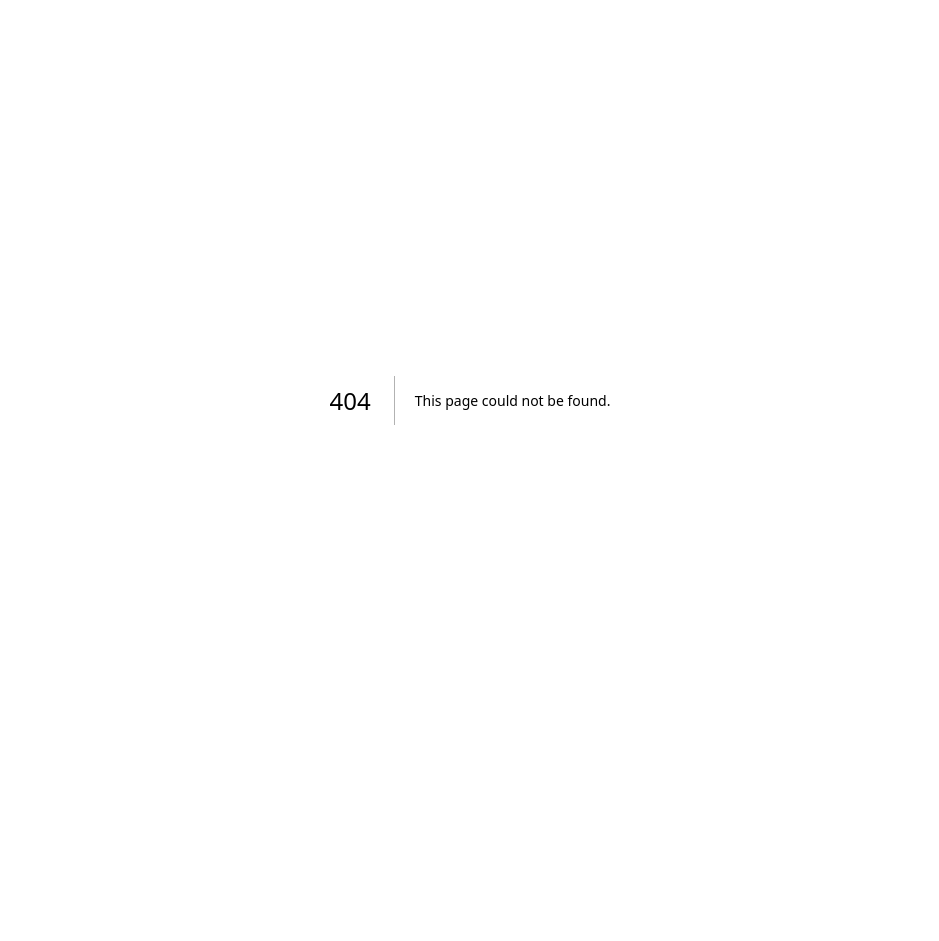
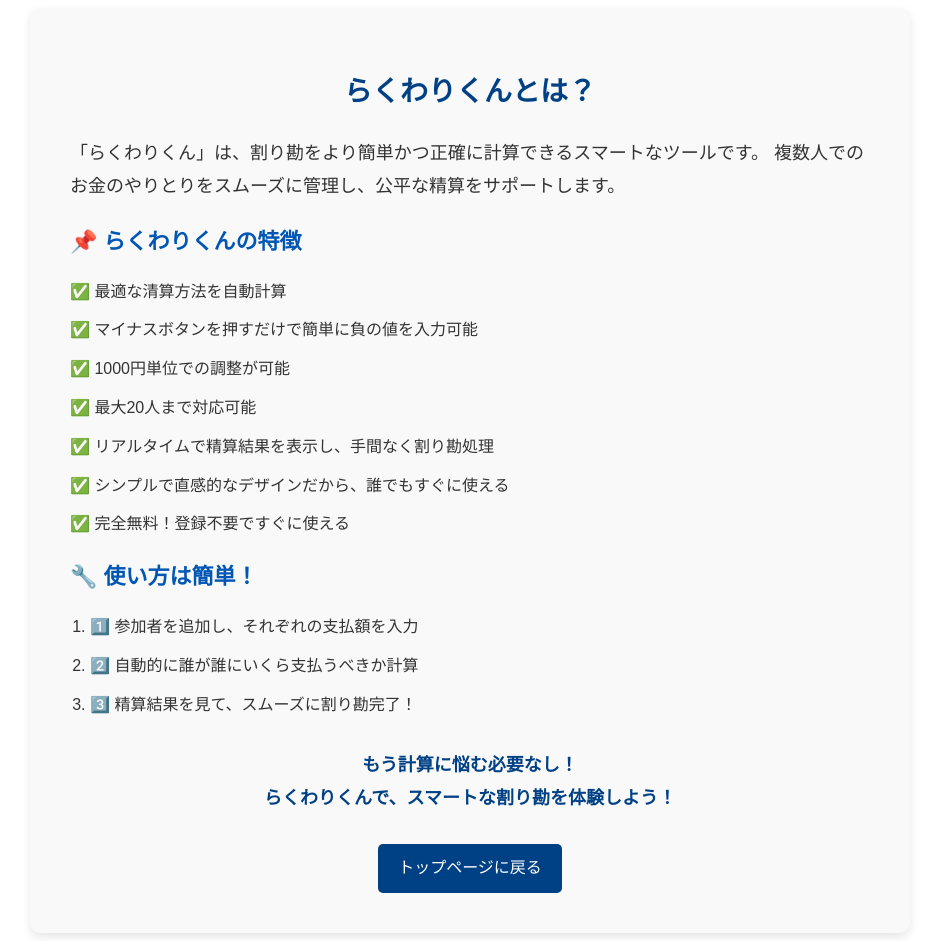
Before and after one commit to xkenks/Rakuwarikun, a Next.js app: page /about in a window 1280 px wide. Before the commit this address had no page. Shown: the whole page, without its empty margins (170-1109 px from the left). Before the commit the page ends 800 px from the top, so only its background shows below. Built offline with nearby package versions, Linux system fonts and the light colour scheme.

Commit message:
らくわりくん 本番適用

```diff
--- /dev/null
+++ b/src/pages/about.js
@@ -0,0 +1,86 @@
+import React from "react";
+import Link from "next/link";
+
+export default function About() {
+  return (
+    <div style={{
+      maxWidth: "800px",
+      margin: "auto",
+      padding: "40px",
+      fontFamily: "'Arial', sans-serif",
+      lineHeight: "1.8",
+      color: "#333",
+      backgroundColor: "#f9f9f9",
+      borderRadius: "10px",
+      boxShadow: "0px 4px 10px rgba(0, 0, 0, 0.1)",
+    }}>
+      <h1 style={{
+        textAlign: "center",
+        color: "#004085",
+        fontSize: "28px",
+        fontWeight: "bold",
+        marginBottom: "20px"
+      }}>らくわりくんとは？</h1>
+
+      <p style={{ fontSize: "18px", marginBottom: "20px" }}>
+      「らくわりくん」は、割り勘をより簡単かつ正確に計算できるスマートなツールです。
+      複数人でのお金のやりとりをスムーズに管理し、公平な精算をサポートします。
+      </p>
+
+      <h2 style={{ fontSize: "22px", color: "#0056b3", marginBottom: "10px" }}>
+        📌 らくわりくんの特徴
+      </h2>
+      <ul style={{
+        listStyleType: "none",
+        paddingLeft: "0",
+        fontSize: "16px"
+      }}>
+        <li style={{ marginBottom: "10px" }}>✅ 最適な清算方法を自動計算</li>
+        <li style={{ marginBottom: "10px" }}>✅ マイナスボタンを押すだけで簡単に負の値を入力可能</li>
+        <li style={{ marginBottom: "10px" }}>✅ 1000円単位での調整が可能</li>
+        <li style={{ marginBottom: "10px" }}>✅ 最大20人まで対応可能</li>
+        <li style={{ marginBottom: "10px" }}>✅ リアルタイムで精算結果を表示し、手間なく割り勘処理</li>
+        <li style={{ marginBottom: "10px" }}>✅ シンプルで直感的なデザインだから、誰でもすぐに使える</li>
+        <li style={{ marginBottom: "10px" }}>✅ 完全無料！登録不要ですぐに使える</li>
+      </ul>
+
+      <h2 style={{ fontSize: "22px", color: "#0056b3", marginBottom: "10px" }}>
+        🔧 使い方は簡単！
+      </h2>
+      <ol style={{
+        paddingLeft: "20px",
+        fontSize: "16px"
+      }}>
+        <li style={{ marginBottom: "10px" }}>1️⃣ 参加者を追加し、それぞれの支払額を入力</li>
+        <li style={{ marginBottom: "10px" }}>2️⃣ 自動的に誰が誰にいくら支払うべきか計算</li>
+        <li style={{ marginBottom: "10px" }}>3️⃣ 精算結果を見て、スムーズに割り勘完了！</li>
+      </ol>
+
+      <p style={{
+        textAlign: "center",
+        marginTop: "30px",
+        fontSize: "18px",
+        fontWeight: "bold",
+        color: "#004085"
+      }}>
+        もう計算に悩む必要なし！<br />
+        らくわりくんで、スマートな割り勘を体験しよう！
+      </p>
+
+      <div style={{ textAlign: "center", marginTop: "30px" }}>
+        <Link href="/" style={{
+            display: "inline-block",
+            backgroundColor: "#004085",
+            color: "#fff",
+            padding: "10px 20px",
+            borderRadius: "5px",
+            textDecoration: "none",
+            fontSize: "16px"
+        }}>
+          トップページに戻る
+        </Link>
+      </div>
+
+    </div>
+  );
+}
```
Also changed, not shown: src/pages/index.js (+27 -2 lines), 1 other file (tests, documents, lock files or other folders).
